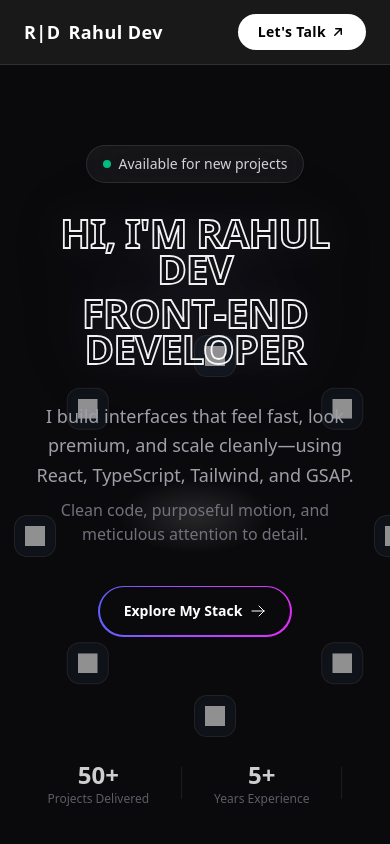
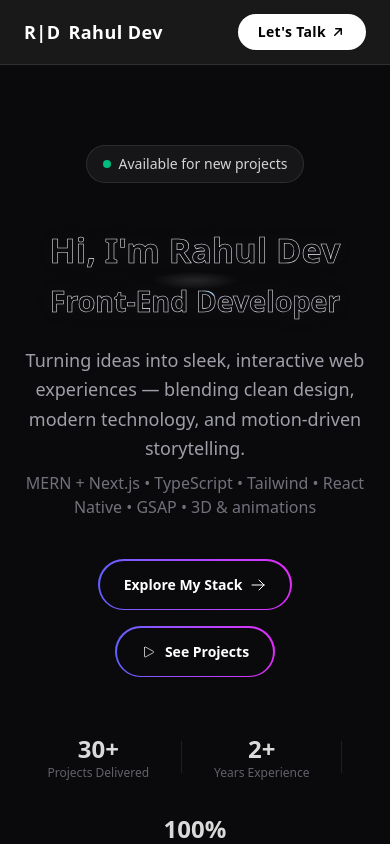
Before and after one commit to rdev014/myportfolio, a React (Vite) app: page / in a window 390 px wide. Shown: the top 844 px of the page. Built offline with nearby package versions, Linux system fonts and the light colour scheme; grey boxes are pictures that could not be loaded.

Commit message:
hero text and ui fix

```diff
--- a/src/Pages/Hero.tsx
+++ b/src/Pages/Hero.tsx
@@ -1,9 +1,10 @@
-
+"use client";
 
 import { useEffect, useRef } from "react";
 import gsap from "gsap";
 import { ScrollTrigger } from "gsap/ScrollTrigger";
 import { ArrowRightIcon, PlayIcon } from "@heroicons/react/24/outline";
+
 import StackPage from "../Components/TechSpreadSection";
 import { AboutSection } from "../Components/About";
 import { ProjectsSection } from "../Components/Projects";
@@ -15,7 +16,9 @@ export default function HeroPage() {
       <HeroSection />
       <StackPage />
       <AboutSection />
-      <ProjectsSection />
+      <section id="projects">
+        <ProjectsSection />
+      </section>
       <ContactSection />
     </main>
   );
@@ -26,46 +29,140 @@ function HeroSection() {
   const worldRef = useRef<HTMLDivElement>(null);
   const specRef = useRef<HTMLDivElement>(null);
 
+  const comet1Ref = useRef<SVGGElement>(null);
+  const comet2Ref = useRef<SVGGElement>(null);
+  const sweep1Ref = useRef<SVGTextElement>(null);
+  const sweep2Ref = useRef<SVGTextElement>(null);
+  const trailPoolRef = useRef<SVGGElement>(null);
+
   useEffect(() => {
     gsap.registerPlugin(ScrollTrigger);
-    const prefersReduced = window.matchMedia("(prefers-reduced-motion: reduce)").matches;
+    const prefersReduced = window.matchMedia(
+      "(prefers-reduced-motion: reduce)"
+    ).matches;
 
     const ctx = gsap.context(() => {
       const r = sectionRef.current!;
       const tl = gsap.timeline({
         scrollTrigger: { trigger: r, start: "top 85%", once: true },
+        defaults: { ease: "power3.out" },
       });
 
-      tl.from(r.querySelector("[data-badge]"), { y: 16, opacity: 0, duration: 0.5, ease: "power3.out" })
-        .from(r.querySelector("[data-title-outline]"), { y: 22, opacity: 0, duration: 0.6, ease: "power3.out" }, "-=0.25")
-        // removed the fill layer step
-        .from(r.querySelector("[data-desc]"), { y: 16, opacity: 0, duration: 0.5, ease: "power3.out" }, "-=0.25")
-        .from(r.querySelectorAll("[data-cta]"), { y: 14, opacity: 0, duration: 0.45, ease: "power3.out", stagger: 0.06 }, "-=0.25")
-        .from(r.querySelector("[data-trust]"), { y: 16, opacity: 0, duration: 0.5, ease: "power3.out" }, "-=0.2")
-        .from(r.querySelectorAll(".ring-item"), { y: 10, opacity: 0, scale: 0.94, duration: 0.5, ease: "power3.out", stagger: 0.04 }, "-=0.35");
+      tl.from(r.querySelector("[data-badge]"), {
+        y: 16,
+        opacity: 0,
+        duration: 0.5,
+      })
+        .from(
+          r.querySelector("[data-title-svg]"),
+          { y: 22, opacity: 0, duration: 0.65 },
+          "-=0.2"
+        )
+        .from(
+          r.querySelector("[data-desc]"),
+          { y: 16, opacity: 0, duration: 0.5 },
+          "-=0.25"
+        )
+        .from(
+          r.querySelectorAll("[data-cta]"),
+          { y: 14, opacity: 0, duration: 0.45, stagger: 0.06 },
+          "-=0.25"
+        )
+        .from(
+          r.querySelector("[data-trust]"),
+          { y: 16, opacity: 0, duration: 0.5 },
+          "-=0.2"
+        );
 
+      // Gradient tail sweeping along stroke
       if (!prefersReduced) {
-        const nums = gsap.utils.toArray<HTMLElement>("[data-count-to]");
-        nums.forEach((el) => {
-          const to = Number(el.dataset.countTo || 0);
-          const obj = { val: 0 };
-          gsap.to(obj, {
-            val: to,
-            duration: 1.2,
-            ease: "power2.out",
-            scrollTrigger: { trigger: el, start: "top 85%", once: true },
-            onUpdate: () => {
-              el.textContent = Math.round(obj.val).toString();
-            },
+        const setupSweep = (
+          el: SVGTextElement | null,
+          dash = 160,
+          gap = 2200,
+          speed = 2.6
+        ) => {
+          if (!el) return;
+          gsap.set(el, {
+            strokeDasharray: `${dash} ${gap}`,
+            strokeDashoffset: 0,
           });
-        });
+          gsap.to(el, {
+            strokeDashoffset: "-=1600",
+            duration: speed,
+            repeat: -1,
+            ease: "none",
+          });
+        };
+        setupSweep(sweep1Ref.current, 160, 2200, 2.6);
+        setupSweep(sweep2Ref.current, 140, 2000, 2.8);
+      }
+
+      // Comets: smooth wander + pooled trails, clipped to stroke
+      if (!prefersReduced) {
+        const SVG = r.querySelector("#hero-stroke-svg") as SVGSVGElement | null;
+        if (SVG && trailPoolRef.current) {
+          const pool = buildTrailPool(trailPoolRef.current, 80);
+
+          const wander = (g: SVGGElement, speed = 1.2) => {
+            const vb = SVG.viewBox.baseVal;
+            let lastSpawn = 0;
+
+            const randomPoint = () => ({
+              x: vb.x + Math.random() * vb.width,
+              y: vb.y + Math.random() * vb.height,
+            });
+
+            const hop = () => {
+              const target = randomPoint();
+              const bbox = g.getBBox();
+              const fromX = bbox.x + bbox.width / 2;
+              const fromY = bbox.y + bbox.height / 2;
+              const angle =
+                Math.atan2(target.y - fromY, target.x - fromX) *
+                (180 / Math.PI);
+
+              gsap.to(g, {
+                x: target.x,
+                y: target.y,
+                rotate: angle,
+                duration: speed + Math.random() * 0.9,
+                ease: "sine.inOut",
+                onUpdate: () => {
+                  const now = performance.now();
+                  if (now - lastSpawn > 55) {
+                    lastSpawn = now;
+                    spawnTrail(pool, g);
+                  }
+                },
+                onComplete: () => {
+                  gsap.delayedCall(Math.random() * 0.25, hop);
+                },
+              });
+            };
+
+            // Set an initial transform so bbox center isn't 0,0 forever
+            if (!g.getAttribute("transform")) {
+              g.setAttribute(
+                "transform",
+                `translate(${vb.x + vb.width / 2} ${
+                  vb.y + vb.height / 2
+                }) rotate(0)`
+              );
+            }
+            hop();
+          };
+
+          if (comet1Ref.current) wander(comet1Ref.current, 1.0);
+          if (comet2Ref.current) wander(comet2Ref.current, 1.3);
+        }
       }
     }, sectionRef);
 
     return () => ctx.revert();
   }, []);
 
-  // Camera parallax + specular highlight
+  // Camera parallax + spotlight
   useEffect(() => {
     const world = worldRef.current;
     const section = sectionRef.current;
@@ -73,13 +170,11 @@ function HeroSection() {
     if (!world || !section || !spec) return;
 
     const onMove = (e: MouseEvent) => {
-      const r = section.getBoundingClientRect();
-      const nx = (e.clientX - r.left) / r.width - 0.5;
-      const ny = (e.clientY - r.top) / r.height - 0.5;
-      const rx = (0.5 - ny) * 4;
-      const ry = (nx - 0.5) * 6;
-      world.style.setProperty("--camX", `${rx}deg`);
-      world.style.setProperty("--camY", `${ry}deg`);
+      const b = section.getBoundingClientRect();
+      const nx = (e.clientX - b.left) / b.width - 0.5;
+      const ny = (e.clientY - b.top) / b.height - 0.5;
+      world.style.setProperty("--camX", `${(0.5 - ny) * 4.5}deg`);
+      world.style.setProperty("--camY", `${(nx - 0.5) * 7}deg`);
       spec.style.setProperty("--x", `${(nx + 0.5) * 100}%`);
       spec.style.setProperty("--y", `${(ny + 0.5) * 100}%`);
     };
@@ -102,6 +197,7 @@ function HeroSection() {
     };
   }, []);
 
+  // Magnetic CTA
   const magnetMove: React.MouseEventHandler<HTMLAnchorElement> = (e) => {
     const el = e.currentTarget as HTMLElement;
     const r = el.getBoundingClientRect();
@@ -126,6 +222,7 @@ function HeroSection() {
         <div className="absolute inset-0 opacity-[0.03] [background-image:linear-gradient(rgba(255,255,255,0.05)_1px,transparent_1px),linear-gradient(90deg,rgba(255,255,255,0.05)_1px,transparent_1px)] [background-size:100px_100px]" />
       </div>
 
+      {/* Sticky stage */}
       <div className="sticky top-0 flex min-h-screen items-center justify-center px-6 py-20">
         <div className="relative mx-auto w-full max-w-7xl">
           {/* Badge */}
@@ -135,60 +232,210 @@ function HeroSection() {
                 <span className="absolute inline-flex h-full w-full animate-ping rounded-full bg-emerald-400 opacity-75" />
                 <span className="relative inline-flex h-2 w-2 rounded-full bg-emerald-500" />
               </span>
-              <span className="text-sm font-medium text-zinc-300">Available for new projects</span>
+              <span className="text-sm font-medium text-zinc-300">
+                Available for new projects
+              </span>
             </div>
           </div>
 
-          {/* 3D World (icon ring + specular) */}
-          <div
-            ref={worldRef}
-            aria-hidden
-            className="absolute left-1/2 top-1/2 -z-10 h-[540px] w-[540px] -translate-x-1/2 -translate-y-1/2 md:h-[640px] md:w-[640px]"
-            style={{
-              transformStyle: "preserve-3d",
-              transform: "rotateX(var(--camX,0deg)) rotateY(var(--camY,0deg))",
-              transition: "transform 280ms ease-out",
-            }}
-          >
+          {/* 3D world + spotlight */}
+          <div ref={worldRef} className="relative">
             <div
               ref={specRef}
-              className="pointer-events-none absolute inset-0"
+              className="pointer-events-none absolute inset-0 -z-10"
               style={{
-                background: "radial-gradient(24% 12% at var(--x,50%) var(--y,50%), rgba(255,255,255,0.12), transparent 60%)",
+                background:
+                  "radial-gradient(22% 12% at var(--x,50%) var(--y,50%), rgba(255,255,255,0.12), transparent 60%)",
                 mixBlendMode: "overlay",
-                transition: "background-position 100ms linear",
               }}
             />
-            <IconRing />
-          </div>
 
-          {/* Headline (stroke-only, no fill) */}
-          <div className="relative text-center">
-            <div className="relative inline-block">
-              <h1 className="sr-only">Hi, I'm Rahul Dev — Front‑End Developer</h1>
+            {/* SVG headline with clipped comets + gradient sweep */}
+            <div className="relative flex items-center justify-center">
+              <svg
+                id="hero-stroke-svg"
+                data-title-svg
+                viewBox="0 0 1200 460"
+                className="w-[min(92vw,1200px)]"
+                aria-hidden
+                shapeRendering="geometricPrecision"
+              >
+                <defs>
+                  {/* Gradient for comet tails */}
+                  <linearGradient id="cometGrad" x1="0" y1="0" x2="1" y2="0">
+                    <stop offset="0%" stopColor="#22d3ee" stopOpacity="0" />
+                    <stop offset="35%" stopColor="#60a5fa" stopOpacity="0.9" />
+                    <stop offset="100%" stopColor="#a78bfa" stopOpacity="0" />
+                  </linearGradient>
 
-              <div
-                data-title-outline
-                className="headline select-none text-transparent"
-                style={{
-                  WebkitTextStroke: "1.8px rgba(255,255,255,0.95)",
-                  // subtle glow for readability without fill
-                  filter:
-                    "drop-shadow(0 0 18px rgba(255,255,255,0.12)) drop-shadow(0 0 42px rgba(99,102,241,0.14))",
-                  WebkitTextFillColor: "transparent",
-                }}
-              >
-                <span className="block">Hi, I&apos;m Rahul Dev</span>
-                <span className="mt-2 block">Front‑End Developer</span>
-              </div>
+                  {/* Mask stroke-only area to clip comets */}
+                  <mask id="strokeMask">
+                    <rect width="100%" height="100%" fill="black" />
+                    <text
+                      x="50%"
+                      y="170"
+                      textAnchor="middle"
+                      fontFamily='system-ui, -apple-system, "Segoe UI", Inter, Roboto, sans-serif'
+                      fontWeight="900"
+                      fontSize="200"
+                      fill="none"
+                      stroke="white"
+                      strokeWidth="5"
+                      strokeLinecap="round"
+                      strokeLinejoin="round"
+                    >
+                      Hi, I'm Rahul Dev
+                    </text>
+                    <text
+                      x="50%"
+                      y="340"
+                      textAnchor="middle"
+                      fontFamily='system-ui, -apple-system, "Segoe UI", Inter, Roboto, sans-serif'
+                      fontWeight="900"
+                      fontSize="100"
+                      fill="none"
+                      stroke="white"
+                      strokeWidth="5"
+                      strokeLinecap="round"
+                      strokeLinejoin="round"
+                    >
+                      Front‑End Developer
+                    </text>
+                  </mask>
+                </defs>
+
+                {/* Visible stroke-only headline */}
+                <text
+                  x="50%"
+                  y="170"
+                  textAnchor="middle"
+                  fontFamily='system-ui, -apple-system, "Segoe UI", Inter, Roboto, sans-serif'
+                  fontWeight="900"
+                  fontSize="120"
+                  fill="transparent"
+                  stroke="rgba(255,255,255,0.95)"
+                  strokeWidth="2"
+                  style={{
+                    filter:
+                      "drop-shadow(0 0 18px rgba(255,255,255,0.12)) drop-shadow(0 0 42px rgba(99,102,241,0.14))",
+                  }}
+                >
+                  Hi, I&apos;m Rahul Dev
+                </text>
+                <text
+                  x="50%"
+                  y="340"
+                  textAnchor="middle"
+                  fontFamily='system-ui, -apple-system, "Segoe UI", Inter, Roboto, sans-serif'
+                  fontWeight="900"
+                  fontSize="100"
+                  fill="transparent"
+                  stroke="rgba(255,255,255,0.95)"
+                  strokeWidth="2"
+                  style={{
+                    filter:
+                      "drop-shadow(0 0 18px rgba(255,255,255,0.12)) drop-shadow(0 0 42px rgba(99,102,241,0.14))",
+                  }}
+                >
+                  Front‑End Developer
+                </text>
+
+                {/* Gradient sweeps riding along the stroke */}
+                <text
+                  ref={sweep1Ref}
+                  x="50%"
+                  y="170"
+                  textAnchor="middle"
+                  fontFamily='system-ui, -apple-system, "Segoe UI", Inter, Roboto, sans-serif'
+                  fontWeight="900"
+                  fontSize="120"
+                  fill="none"
+                  stroke="url(#cometGrad)"
+                  strokeWidth="5"
+                  strokeLinecap="round"
+                  strokeLinejoin="round"
+                  opacity="0.9"
+                  style={{ mixBlendMode: "screen" }}
+                >
+                  Hi, I&apos;m Rahul Dev
+                </text>
+                <text
+                  ref={sweep2Ref}
+                  x="50%"
+                  y="340"
+                  textAnchor="middle"
+                  fontFamily='system-ui, -apple-system, "Segoe UI", Inter, Roboto, sans-serif'
+                  fontWeight="900"
+                  fontSize="100"
+                  fill="none"
+                  stroke="url(#cometGrad)"
+                  strokeWidth="5"
+                  strokeLinecap="round"
+                  strokeLinejoin="round"
+                  opacity="0.9"
+                  style={{ mixBlendMode: "screen" }}
+                >
+                  Front‑End Developer
+                </text>
+
+                {/* Masked comets + pooled trail nodes */}
+                <g mask="url(#strokeMask)" style={{ mixBlendMode: "screen" }}>
+                  <g ref={trailPoolRef} />
+                  {/* comet 1 */}
+                  <g ref={comet1Ref}>
+                    <rect
+                      x={-52}
+                      y={-5}
+                      width={104}
+                      height={10}
+                      rx={5}
+                      fill="url(#cometGrad)"
+                    />
+                    <rect
+                      x={-30}
+                      y={-2.5}
+                      width={60}
+                      height={5}
+                      rx={2.5}
+                      fill="url(#cometGrad)"
+                      opacity="0.8"
+                    />
+                  </g>
+                  {/* comet 2 */}
+                  <g ref={comet2Ref}>
+                    <rect
+                      x={-44}
+                      y={-4.5}
+                      width={88}
+                      height={9}
+                      rx={4.5}
+                      fill="url(#cometGrad)"
+                    />
+                    <rect
+                      x={-26}
+                      y={-2.2}
+                      width={52}
+                      height={4.4}
+                      rx={2.2}
+                      fill="url(#cometGrad)"
+                      opacity="0.8"
+                    />
+                  </g>
+                </g>
+              </svg>
             </div>
           </div>
 
           {/* Description */}
-          <p data-desc className="mx-auto mt-8 max-w-2xl text-center text-lg leading-relaxed text-zinc-400 sm:text-xl">
-            I build interfaces that feel fast, look premium, and scale cleanly—using React, TypeScript, Tailwind, and GSAP.
+          <p
+            data-desc
+            className="mx-auto max-w-2xl text-center text-lg leading-relaxed text-zinc-400 xl:text-md"
+          >
+            Turning ideas into sleek, interactive web experiences — blending
+            clean design, modern technology, and motion-driven storytelling.
             <span className="mt-2 block text-base text-zinc-500">
-              Clean code, purposeful motion, and meticulous attention to detail.
+              MERN + Next.js • TypeScript • Tailwind • React Native • GSAP • 3D
+              & animations
             </span>
           </p>
 
@@ -200,9 +447,12 @@ function HeroSection() {
               onMouseMove={magnetMove}
               onMouseLeave={magnetLeave}
               className="group relative inline-flex items-center gap-2 overflow-hidden rounded-full bg-gradient-to-r from-indigo-500 via-purple-500 to-fuchsia-500 p-[1.5px]"
-              style={{ transform: "translate3d(var(--tx,0), var(--ty,0), 0) scale(var(--scale,1))" }}
+              style={{
+                transform:
+                  "translate3d(var(--tx,0), var(--ty,0), 0) scale(var(--scale,1))",
+              }}
             >
-              <span className="inline-flex items-center gap-2 rounded-full bg-[#0a0a0c] px-6 py-3.5 text-sm font-semibold text-white transition-colors group-hover:bg-transparent">
+              <span className="relative inline-flex items-center gap-2 rounded-full bg-[#0a0a0c] px-6 py-3.5 text-sm font-semibold text-white transition-colors group-hover:bg-transparent">
                 Explore My Stack
                 <ArrowRightIcon className="h-4 w-4 transition-transform group-hover:translate-x-1" />
               </span>
@@ -210,26 +460,40 @@ function HeroSection() {
 
             <a
               data-cta
-              href="#projects"
+              href="/stack"
               onMouseMove={magnetMove}
               onMouseLeave={magnetLeave}
-              className="inline-flex items-center gap-2 rounded-full border border-white/10 bg-white/5 px-6 py-3.5 text-sm font-semibold text-white/90 backdrop-blur-xl transition-all"
-              style={{ transform: "translate3d(var(--tx,0), var(--ty,0), 0) scale(var(--scale,1))" }}
+              className="group relative inline-flex items-center gap-2 overflow-hidden rounded-full bg-gradient-to-r from-indigo-500 via-purple-500 to-fuchsia-500 p-[1.5px]"
+              style={{
+                transform:
+                  "translate3d(var(--tx,0), var(--ty,0), 0) scale(var(--scale,1))",
+              }}
             >
+              <span className="relative inline-flex items-center gap-2 rounded-full bg-[#0a0a0c] px-6 py-3.5 text-sm font-semibold text-white transition-colors group-hover:bg-transparent">
+
               <PlayIcon className="h-4 w-4 text-white/70" />
               See Projects
+              </span>
             </a>
+
           </div>
 
           {/* Trust indicators */}
-          <div data-trust className="mt-14 flex flex-wrap items-center justify-center gap-8 opacity-80">
+          <div
+            data-trust
+            className="mt-14 flex flex-wrap items-center justify-center gap-8 opacity-85"
+          >
             <div className="text-center">
-              <div className="text-2xl font-bold text-white"><span data-count-to="50" />+</div>
+              <div className="text-2xl font-bold text-white">
+                <span data-count-to="50" />30+
+              </div>
               <div className="text-xs text-zinc-500">Projects Delivered</div>
             </div>
             <div className="h-8 w-px bg-white/10" />
             <div className="text-center">
-              <div className="text-2xl font-bold text-white"><span data-count-to="5" />+</div>
+              <div className="text-2xl font-bold text-white">
+                <span data-count-to="5" />2+
+              </div>
               <div className="text-xs text-zinc-500">Years Experience</div>
             </div>
             <div className="h-8 w-px bg-white/10" />
@@ -241,60 +505,62 @@ function HeroSection() {
         </div>
       </div>
 
-      {/* CSS (fill removed) */}
+      {/* CSS */}
       <style>{`
         .headline {
-          font-size: clamp(40px, 9vw, 120px);
+          font-size: clamp(42px, 9vw, 120px);
           line-height: 0.9;
           font-weight: 900;
           letter-spacing: -0.02em;
           text-transform: uppercase;
           will-change: transform;
-          font-family: system-ui, -apple-system, "Segoe UI", Roboto, Inter, sans-serif;
+          font-family: system-ui, -apple-system, "Segoe UI", Inter, Roboto, sans-serif;
         }
-        @keyframes spin { to { transform: rotate(360deg); } }
         @media (prefers-reduced-motion: reduce) {
-          .headline { animation: none !important; }
+          /* GSAP handles motion disabling; static CSS is already subtle */
         }
       `}</style>
     </section>
   );
 }
 
-/* ============ Icon Orbit Ring ============ */
-function IconRing() {
-  const skills = [
-    { n: "Next.js", u: "https://cdn.simpleicons.org/nextdotjs/ffffff" },
-    { n: "React", u: "https://cdn.simpleicons.org/react/61DAFB" },
-    { n: "TypeScript", u: "https://cdn.simpleicons.org/typescript/3178C6" },
-    { n: "Tailwind", u: "https://cdn.simpleicons.org/tailwindcss/38BDF8" },
-    { n: "GSAP", u: "https://cdn.simpleicons.org/greensock/88CE02" },
-    { n: "Node.js", u: "https://cdn.simpleicons.org/nodedotjs/5FA04E" },
-    { n: "Vite", u: "https://cdn.simpleicons.org/vite/646CFF" },
-    { n: "GraphQL", u: "https://cdn.simpleicons.org/graphql/E10098" },
-  ];
-  const radius = 180;
+/* Trail pool: pre-create tiny capsules to reuse for comet trails */
+type TrailPool = { take: () => SVGRectElement };
+function buildTrailPool(container: SVGGElement, size = 60): TrailPool {
+  const items: SVGRectElement[] = [];
+  for (let i = 0; i < size; i++) {
+    const r = document.createElementNS("http://www.w3.org/2000/svg", "rect");
+    r.setAttribute("x", "-18");
+    r.setAttribute("y", "-2");
+    r.setAttribute("width", "36");
+    r.setAttribute("height", "4");
+    r.setAttribute("rx", "2");
+    r.setAttribute("fill", "url(#cometGrad)");
+    r.setAttribute("opacity", "0");
+    container.appendChild(r);
+    items.push(r);
+  }
+  let idx = 0;
+  return {
+    take: () => {
+      const el = items[idx];
+      idx = (idx + 1) % items.length;
+      return el;
+    },
+  };
+}
 
-  return (
-    <div
-      className="absolute left-1/2 top-1/2 h-0 w-0 -translate-x-1/2 -translate-y-1/2"
-      style={{ animation: "spin 40s linear infinite", animationPlayState: "var(--play, paused)" }}
-    >
-      {skills.map((s, i) => {
-        const deg = (360 / skills.length) * i;
-        return (
-          <div
-            key={s.n}
-            className="ring-item absolute left-1/2 top-1/2"
-            style={{ transform: `rotate(${deg}deg) translate(${radius}px) rotate(${-deg}deg)` }}
-            title={s.n}
-          >
-            <div className="flex h-10 w-10 items-center justify-center rounded-xl bg-[#0f1319] ring-1 ring-white/10 shadow-inner">
-              <img src={s.u} alt={s.n} className="h-5 w-5 opacity-90" loading="lazy" decoding="async" />
-            </div>
-          </div>
-        );
-      })}
-    </div>
-  );
+/* Spawn a fading trail piece at the comet’s current transform */
+function spawnTrail(pool: TrailPool, comet: SVGGElement) {
+  const piece = pool.take();
+  const t = comet.getAttribute("transform") || "";
+  piece.setAttribute("transform", t);
+  piece.setAttribute("opacity", "0.9");
+  piece.setAttribute("width", "36");
+  gsap.to(piece, {
+    opacity: 0,
+    width: 0,
+    duration: 0.6,
+    ease: "power2.out",
+  });
 }
```
